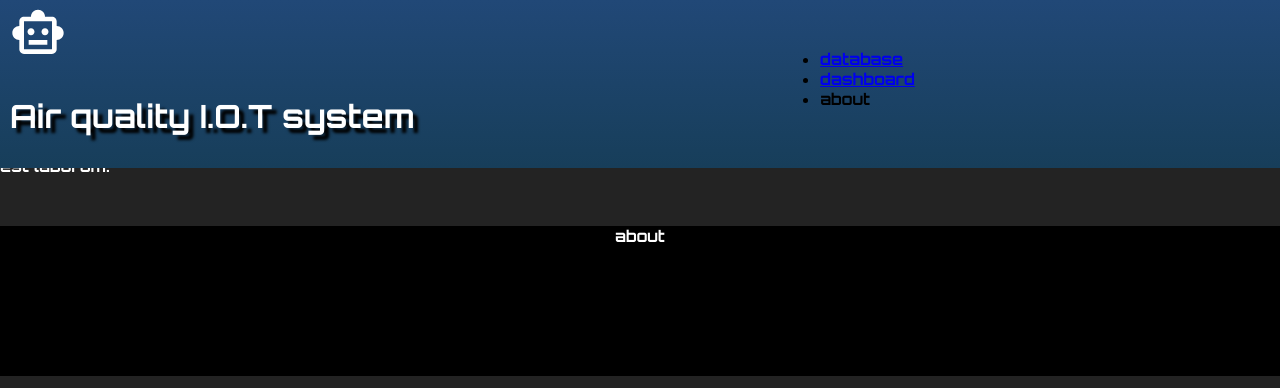
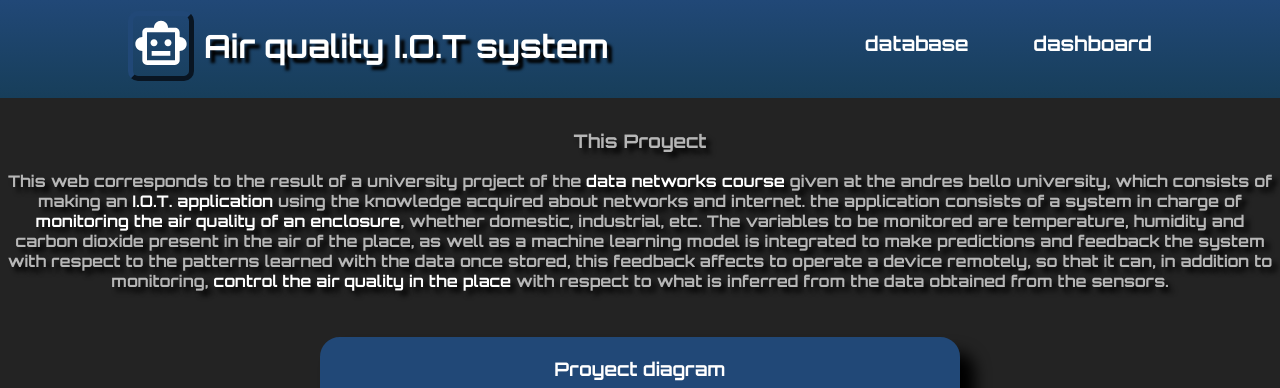
Before and after one commit to 5t3353/Iot-app, a Flask app: page / in a window 1280 px wide. Shown: the top 388 px of the page. Run offline with Flask 2, Linux system fonts and the light colour scheme.

Commit message:
Update principal.html

```diff
--- a/templates/principal.html
+++ b/templates/principal.html
@@ -12,36 +12,71 @@
 </head>
 <body>
   <header>
-    <div class="title__bundle">
-      <img id="image" src="/static/smart.svg">
-      <h1 id="title"> Air quality I.O.T system </h1>
+    <div class="logo__title">
+      <div class="image__bundle">
+        <a id="title" href="/"><img src="/static/smart.svg"></a>
+      </div>
+      <div class="title__bundle">
+        <h1>Air quality I.O.T system </h1>
+      </div>
     </div>
     <div class="nav__bar">
       <nav>
-        <ul id="menu__bar">
-          <li><a href="database">database</a></li>
-          <li><a href="dashboard">dashboard</a></li>
-          <li><a>about</a></li>
-        </ul>
+        <a id="db"href="database">database</a>
+        <a id="dsh"href="dashboard">dashboard</a>
       </nav>
     </div>
   </header>
+
   <main>
+
   <section>
-    <article class="">
-      <p style="color:white;"> Lorem ipsum dolor sit amet, consectetur adipisicing elit,
-          sed do eiusmod tempor incididunt ut labore et dolore magna aliqua.
-          Ut enim ad minim veniam, quis nostrud exercitation ullamco laboris nisi ut aliquip ex ea commodo consequat.
-          Duis aute irure dolor in reprehenderit in voluptate velit esse cillum dolore eu fugiat nulla pariatur.
-          Excepteur sint occaecat cupidatat non proident, sunt in culpa qui officia deserunt mollit anim id est laborum.
+    <article class="info">
+      <h1>This Proyect</h1>
+      <p>
+        This web corresponds to the result of a university project of the <strong>data networks course</strong> given at the andres bello university,
+        which consists of making an <strong>I.O.T. application</strong> using the knowledge acquired about networks and internet.
+        the application consists of a system in charge of <strong>monitoring the air quality of an enclosure</strong>, whether domestic, industrial, etc.
+        The variables to be monitored are temperature, humidity and carbon dioxide present in the air of the place,
+        as well as a machine learning model is integrated to make predictions and feedback the system with respect to the patterns learned with the data once stored,
+        this feedback affects to operate a device remotely, so that it can, in addition to monitoring,
+        <strong>control the air quality in the place</strong> with respect to what is inferred from the data obtained from the sensors.
        </p>
+    </article>
+  </section>
+
+  <section>
+    <div class="diagram">
+      <h3>Proyect diagram</h3>
+      <img src="/static/diagram.jpeg" alt="iot" width="100%" height="100%">
+    </div>
+  </section>
+
+  <section>
+    <article class="tech">
+      <h3>Technologies used</h3>
+      <ul>
+        <li>
+          <h2>Python 3 <img src="/static/piton.png" alt="python"> </h2>
+          <ul>
+            <li> <a href="https://flask.palletsprojects.com/en/2.0.x/">Flask</a></li>
+          </ul>
+        </li>
+        <li>python 3</li>
+        <li>python 3</li>
+        <li>python 3</li>
+        <li>python 3</li>
+        <li>python 3</li>
+        <li>python 3</li>
+        <li>python 3</li>
+      </ul>
     </article>
   </section>
 
   </main>
   <footer>
     <section class="footer">
-      about
+      Author : Matias henriquez
     </section>
   </footer>
 </body>
```
